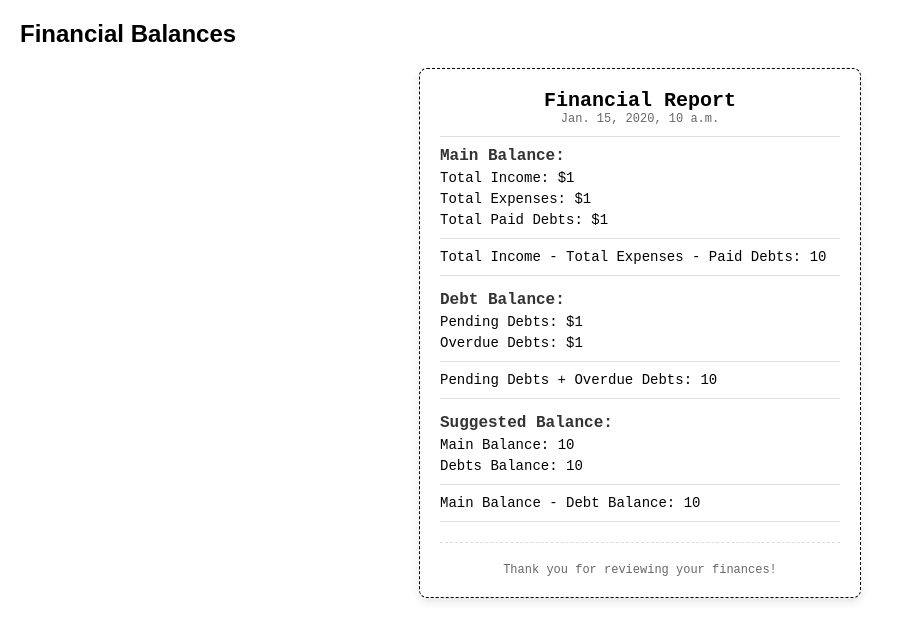
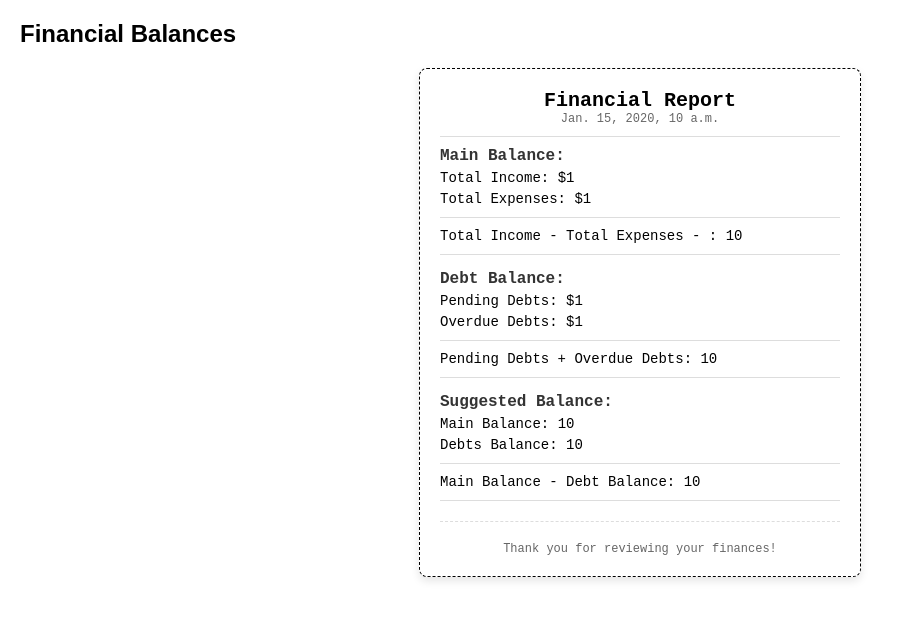
Before and after one commit to aricc24/BudgetMate, a Django app: template backend/logic/templates/pdf_template.html in a window 1280 px wide. Shown: the part 797-1415 px from the top of the page, without its empty margins (0-903 px from the left). After the commit the page ends 1378 px from the top, so only its background shows below. Run offline with Django 5.2, Linux system fonts and the light colour scheme; tables that the repository leaves empty hold one stand-in row (values such as "Sample post"); the template is opened without the code that fills it: values that come from a table or form of the project are taken from there, most other values are stand-ins (such as "Sample title", 1, 10 or a date in 2020); parts of the project's set-up code (start-up, migrations or seed data) failed here and were passed over.

Commit message:
feat: the balance of the pdf was adjusted to how debts now work

```diff
--- a/backend/logic/templates/pdf_template.html
+++ b/backend/logic/templates/pdf_template.html
@@ -166,9 +166,9 @@
         <p style="font-size: 16px; font-weight: bold; color: #333; margin: 0;">Main Balance:</p>
         <p style="font-size: 14px; color: #000; margin: 5px 0;">Total Income: <span style="font-weight: normal;"> ${{ total_income }}</span></p>
         <p style="font-size: 14px; color: #000; margin: 5px 0;">Total Expenses: <span style="font-weight: normal;">${{ total_expenses }}</span></p>
-        <p style="font-size: 14px; color: #000; margin: 5px 0;">Total Paid Debts: <span style="font-weight: normal;">${{ total_paid_debt }}</span></p>
+        <!-- <p style="font-size: 14px; color: #000; margin: 5px 0;">Total Paid Debts: <span style="font-weight: normal;">${{ total_paid_debt }}</span></p>-->
         <hr style="border: none; border-top: 1px solid #ddd; margin: 10px 0;">
-        <p style="font-size: 14px; color: #000; margin: 5px 0;">Total Income - Total Expenses - Paid Debts: <span style="font-weight: normal;">{{ main_balance_message }}</span></p>
+        <p style="font-size: 14px; color: #000; margin: 5px 0;">Total Income - Total Expenses - <!--Paid Debts-->: <span style="font-weight: normal;">{{ main_balance_message }}</span></p>
         <hr style="border: none; border-top: 1px solid #ddd; margin: 10px 0;">
     </div>
 
--- a/backend/logic/views/general_views.py
+++ b/backend/logic/views/general_views.py
@@ -70,7 +70,7 @@ def generate_pdf(request, id_user):
    total_pending_debt = sum(d.totalAmount for d in debts if d.status == Debt.StatusEnum.PENDING)
    total_overdue_debt = sum(d.totalAmount for d in debts if d.status == Debt.StatusEnum.OVERDUE)
 
-   main_balance = total_income - (total_expenses + total_paid_debt)
+   main_balance = total_income - total_expenses #+ total_paid_debt)
    debt_balance = total_pending_debt + total_overdue_debt
    suggested_balance = total_income - (total_expenses + total_paid_debt + debt_balance)
 
```
Also changed, not shown: 1 other file.
